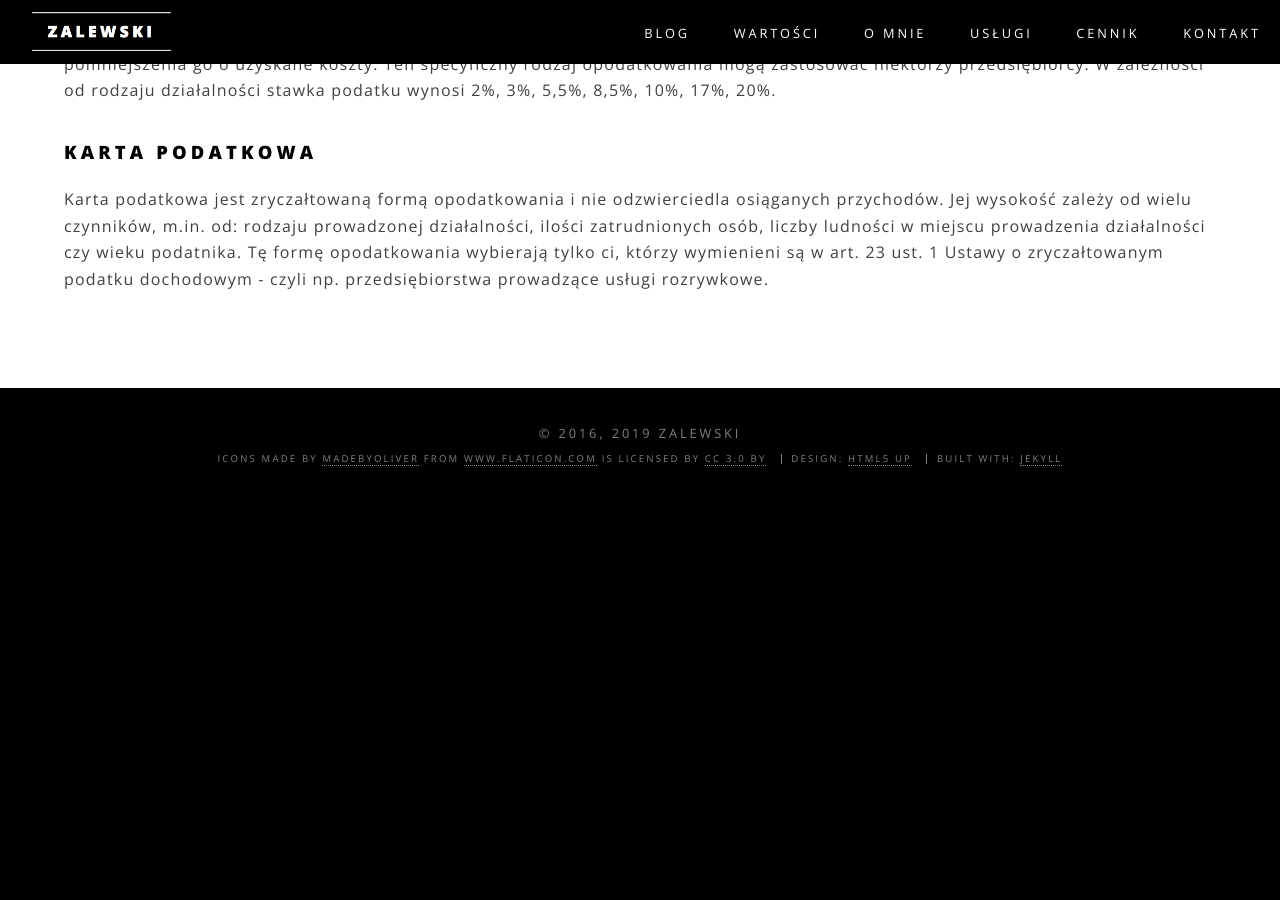
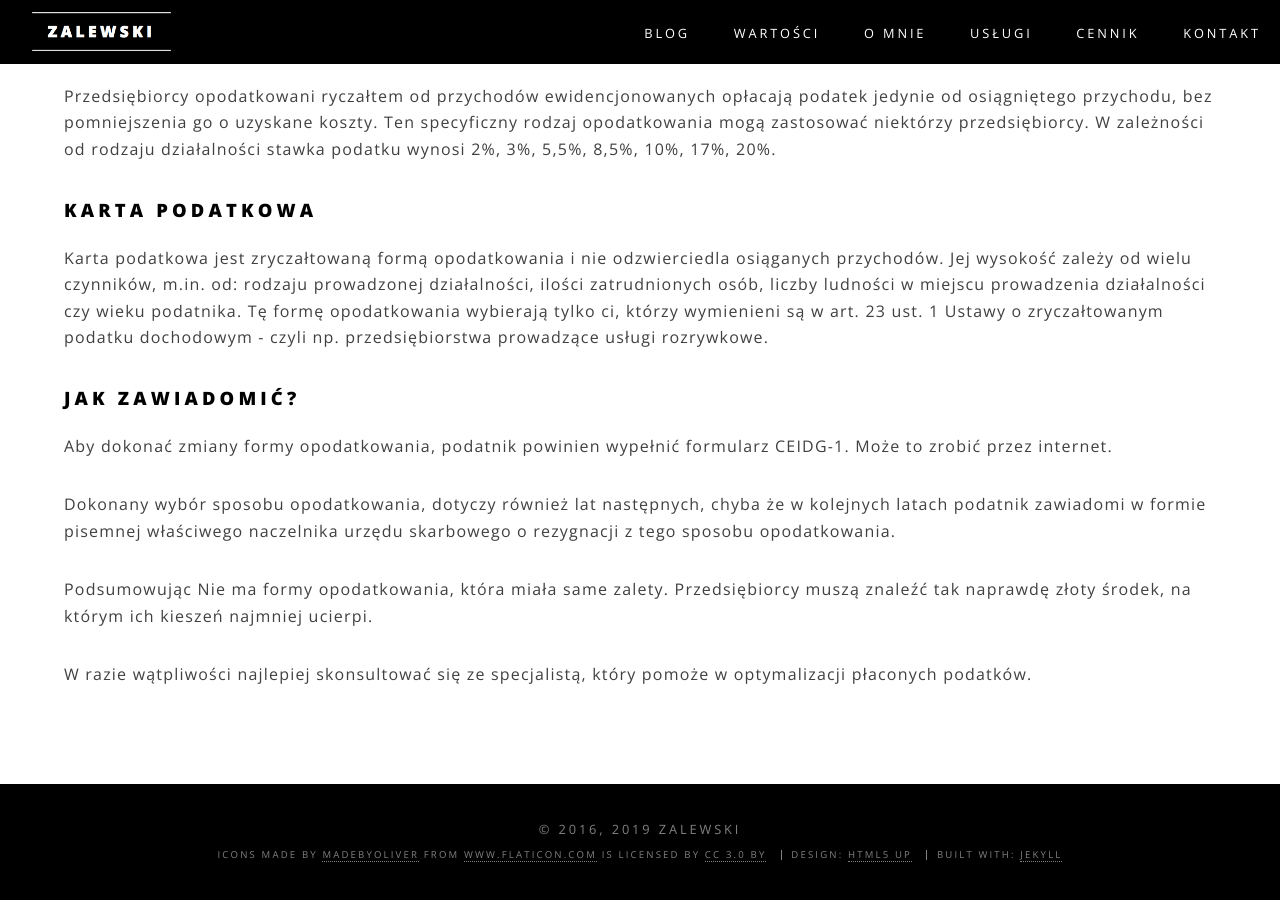
Before and after one commit to zalewskifinance/zalewskifinance.github.io, a Jekyll site: the page built from _posts/2019-01-03-zmiana-formy.md, in a window 1280 px wide and 900 px high, scrolled down 907 px. Built offline with Jekyll 4.4.1, drawn with Linux system fonts in a browser that asks for light colours; before the commit the page ends 1412 px from its top, so only the background shows below that; some of the changed text lies outside the part shown.

Commit message:
Update 2019-01-03-zmiana-formy.md

```diff
--- a/_posts/2019-01-03-zmiana-formy.md
+++ b/_posts/2019-01-03-zmiana-formy.md
@@ -6,6 +6,8 @@ categories: [ blog, PIT, zmiana formy opodatkowania ]
 ---
 
 ### Ważne: Do dn. 20.02.2019 jest szansa na zmianę formy opodatkowania przychodów
+
+Dobrze wybrana forma opodatkowaniapomoże zaoszczędzić firmie sporo pieniędzy, źle - może spowodować nawet bankructwo.
 
 Podatnik ma do wyboru 4 formy opodatkowania i ma możliwość obraną formę zmienić w nowym roku, składając wniosek o zmianę formy opodatkowania w terminie do 20 dnia miesiąca następującego po miesiącu, w którym uzyskał pierwszy przychód w nowym roku (czytaj do 20. lutego).
 
@@ -27,3 +29,13 @@ W zależności od rodzaju działalności stawka podatku wynosi 2%, 3%, 5,5%, 8,5
 Karta podatkowa jest zryczałtowaną formą opodatkowania i nie odzwierciedla osiąganych przychodów.
 Jej wysokość zależy od wielu czynników, m.in. od: rodzaju prowadzonej działalności, ilości zatrudnionych osób, liczby ludności w miejscu prowadzenia działalności czy wieku podatnika.
 Tę formę opodatkowania wybierają tylko ci, którzy wymienieni są w art. 23 ust. 1 Ustawy o zryczałtowanym podatku dochodowym - czyli np. przedsiębiorstwa prowadzące usługi rozrywkowe.
+
+### Jak zawiadomić?
+Aby dokonać zmiany formy opodatkowania, podatnik powinien wypełnić formularz CEIDG-1. Może to zrobić przez internet.
+
+Dokonany wybór sposobu opodatkowania, dotyczy również lat następnych, chyba że w kolejnych latach podatnik zawiadomi w formie pisemnej właściwego naczelnika urzędu skarbowego o rezygnacji z tego sposobu opodatkowania.
+
+Podsumowując
+Nie ma formy opodatkowania, która miała same zalety. Przedsiębiorcy muszą znaleźć tak naprawdę złoty środek, na którym ich kieszeń najmniej ucierpi.
+
+W razie wątpliwości najlepiej skonsultować się ze specjalistą, który pomoże w optymalizacji płaconych podatków.
```
